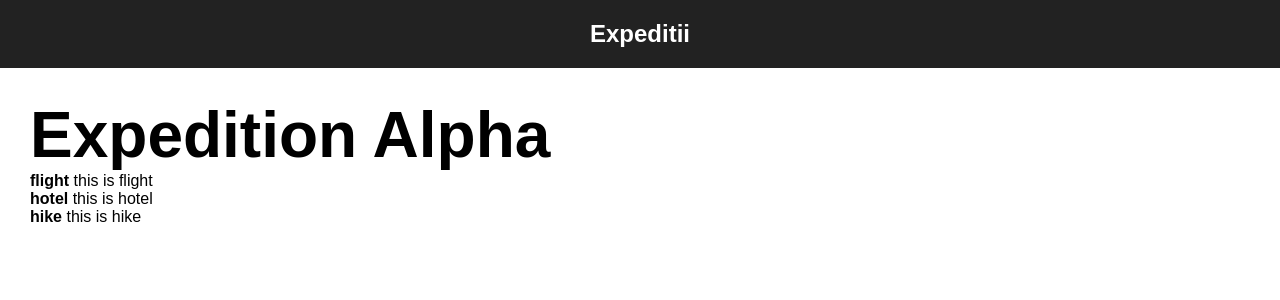
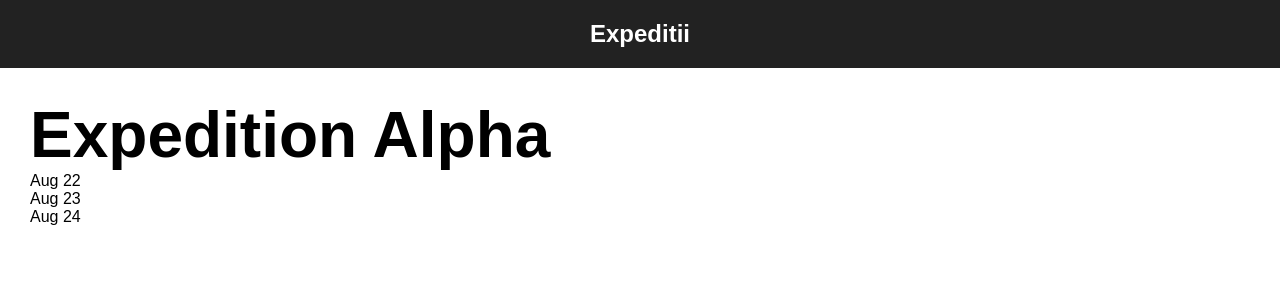
Before and after one commit to gabiagu/expedition-alpha, a React (Create React App) app in the folder ea/: page / in a window 1280 px wide. Shown: the top 300 px of the page. Built offline with nearby package versions, Linux system fonts and the light colour scheme.

Commit message:
new json structure and added more components

```diff
--- /dev/null
+++ b/ea/src/ExpeditionActivity.css
@@ -0,0 +1,4 @@
+.ExpeditionPage-header {
+    font-size: 2em;
+    font-weight: bold;
+}
--- /dev/null
+++ b/ea/src/ExpeditionActivity.js
@@ -0,0 +1,27 @@
+import React, { Component } from 'react';
+import './ExpeditionActivity.css';
+
+class ExpeditionActivity extends Component {
+
+  constructor(props) {
+    super(props);
+    this.data = this.props.data;
+  }
+
+  render() {
+
+    console.log(this.props.data);
+
+    //console.log(this.props.data.Alpha001.days[0].date);
+    //console.log(this.props.data.Alpha001.days[0].activities[0].activity1[0].notes);
+
+
+    return (
+      <div>
+
+      </div>
+    );
+  }
+}
+
+export default ExpeditionActivity;
--- /dev/null
+++ b/ea/src/ExpeditionDay.css
@@ -0,0 +1,4 @@
+.ExpeditionPage-header {
+    font-size: 2em;
+    font-weight: bold;
+}
--- /dev/null
+++ b/ea/src/ExpeditionDay.js
@@ -0,0 +1,31 @@
+import React, { Component } from 'react';
+import './ExpeditionDay.css';
+import ExpeditionActivity from './ExpeditionActivity';
+import './ExpeditionActivity.css';
+
+class ExpeditionDay extends Component {
+
+  constructor(props) {
+    super(props);
+    this.data = this.props.data;
+  }
+
+  render() {
+
+
+
+    // console.log(this.props.data);
+
+    //console.log(this.props.data.Alpha001.days[0].date);
+    //console.log(this.props.data.Alpha001.days[0].activities[0].activity1[0].notes);
+
+
+    return (
+      <div>
+        <ExpeditionActivity data={this.data} />
+      </div>
+    );
+  }
+}
+
+export default ExpeditionDay;
--- a/ea/src/ExpeditionList.js
+++ b/ea/src/ExpeditionList.js
@@ -1,5 +1,6 @@
 import React, { Component } from 'react';
 import './ExpeditionList.css';
+
 
 class ExpeditionList extends Component {
 
--- a/ea/src/ExpeditionPage.js
+++ b/ea/src/ExpeditionPage.js
@@ -1,7 +1,15 @@
 import React, { Component } from 'react';
 import './ExpeditionPage.css';
+import ExpeditionDay from './ExpeditionDay';
+import './ExpeditionDay.css';
+
 
 class ExpeditionPage extends Component {
+
+  constructor(props) {
+      super(props);
+      this.data = this.props.data;
+  }
 
   handleClick(e) {
     e.preventDefault();
@@ -13,7 +21,11 @@ class ExpeditionPage extends Component {
     console.log(this.props.data);
 
     let ExpeditionTitle = this.props.data.Alpha001.title;
-    console.log(ExpeditionTitle);
+    //console.log(ExpeditionTitle);
+
+    //console.log(this.props.data.Alpha001.days[0].date);
+    //console.log(this.props.data.Alpha001.days[0].activities[0].activity1[0].notes);
+
 
     function DayList(props) {
       const days = props.days;
@@ -24,8 +36,12 @@ class ExpeditionPage extends Component {
           return <div className={"row"} key={i}>
               {[ object.name ,
                  // remove the key
-                 <b className="fosfo" key={i}> {object.activity} </b> ,
-                 object.notes
+                 //<b className="fosfo" key={i}> {object.activity} </b> ,
+                 //object.notes
+                 <ExpeditionDay data={props.days} />,
+
+                <p className="date"> {object.date} </p>
+
               ]}
             </div>;
           })}
@@ -34,8 +50,8 @@ class ExpeditionPage extends Component {
 
     }
 
-    const days = this.props.data.Alpha001.day1;
-
+    const days = this.props.data.Alpha001.days;
+    //
     return (
       <div>
         <div className="ExpeditionPage-header">
--- a/ea/src/sample_data.json
+++ b/ea/src/sample_data.json
@@ -1,33 +1,69 @@
 {
     "Alpha001": {
         "title":"Expedition Alpha",
-        "day1": [
+        "days": [
             {
                 "date":"Aug 22",
-                "activity": "flight",
-                "notes": "this is flight"
+                "activities": [
+                    {
+                        "activity1": [
+                            {
+                                "type":"hike",
+                                "time":"2h",
+                                "notes":"this is a note for hike"
+                            }
+                        ],
+                        "activity2": [
+                            {
+                                "type":"flight",
+                                "time":"4h",
+                                "notes":"this is a note for hike"
+                            }
+                        ]
+                    }
+                ]
             },
             {
-                "date":"Aug 22",
-                "activity": "hotel",
-                "notes": "this is hotel"
+                "date":"Aug 23",
+                "activities": [
+                    {
+                        "activity1": [
+                            {
+                                "type":"hike",
+                                "time":"2h",
+                                "notes":"this is a note for hike"
+                            }
+                        ],
+                        "activity2": [
+                            {
+                                "type":"flight",
+                                "time":"4h",
+                                "notes":"this is a note for hike"
+                            }
+                        ]
+                    }
+                ]
             },
             {
-                "date":"Aug 22",
-                "activity": "hike",
-                "notes": "this is hike"
-            }
-        ],
-        "day2": [
-            {
-                "date":"Aug 23",
-                "activity": "hike",
-                "notes": "this is hike"
-            },
-            {
-                "date":"Aug 22",
-                "activity": "hotel",
-                "notes": "this is hotel"
+                "date":"Aug 24",
+                "activities": [
+                    {
+                        "activity1": [
+                            {
+                                "type":"hike",
+                                "time":"2h",
+                                "notes":"this is a note for hike"
+                            }
+                        ],
+                        "activity2": [
+                            {
+                                "type":"flight",
+                                "time":"4h",
+                                "notes":"this is a note for hike"
+                            }
+                        ]
+                    }
+                ]
             }
         ]
     },
```
